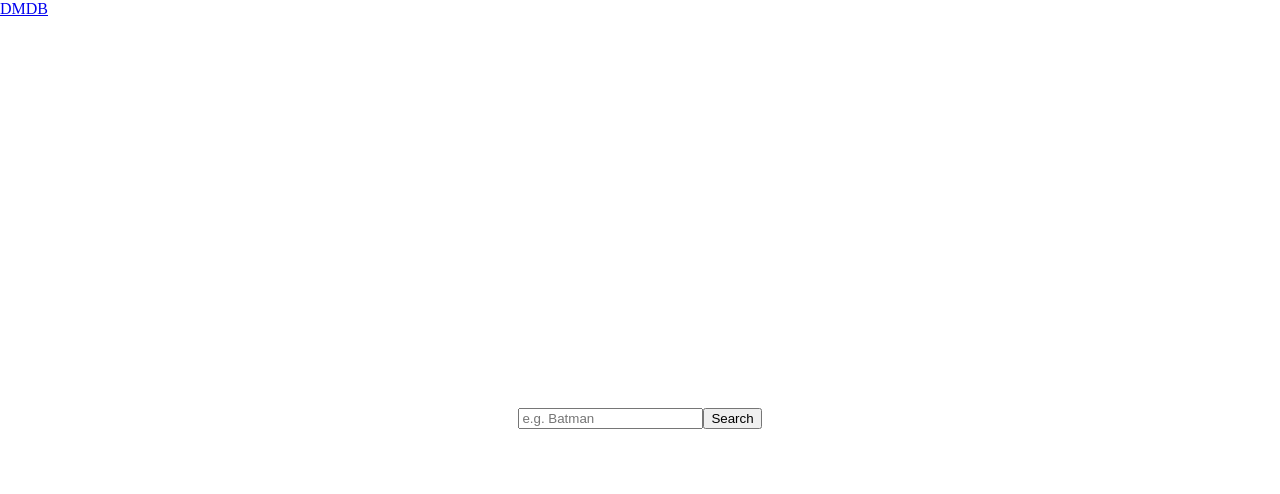
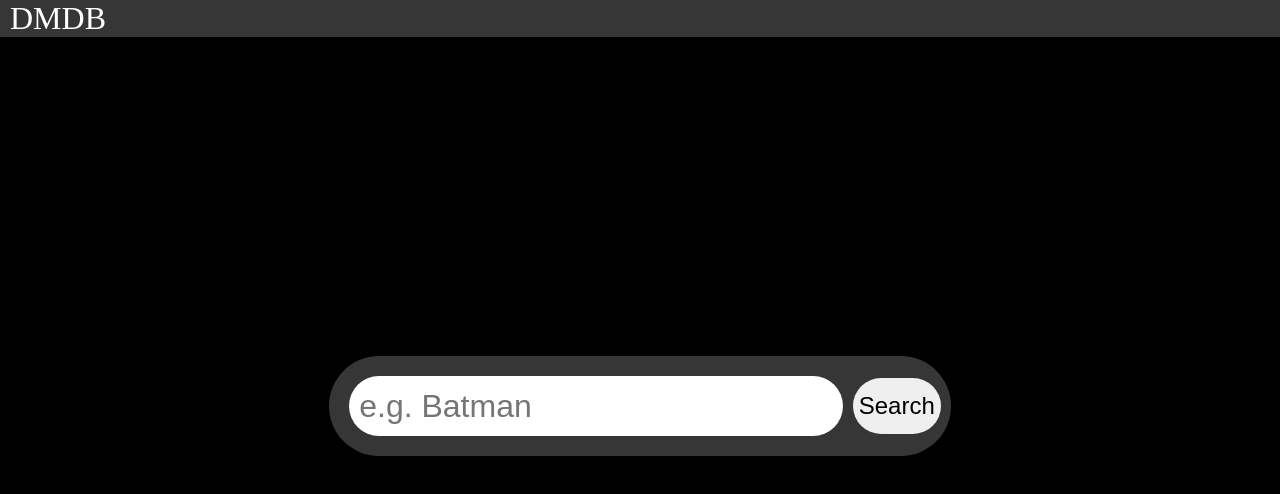
Before and after one commit to jrdriscoll17/driscoll-movie-database, a React (Create React App) app in the folder driscoll-movie-database-frontend/: page / in a window 1280 px wide. Shown: the top 494 px of the page. Built offline with nearby package versions, Linux system fonts and the light colour scheme; the HTML template or start-up script is replaced by a standard one.

Commit message:
CSS overhaul

```diff
--- a/driscoll-movie-database-frontend/src/App.css
+++ b/driscoll-movie-database-frontend/src/App.css
@@ -1,13 +1,9 @@
 html,
-body {
+body,
+#root {
   height: 100%;
   margin: 0;
+  padding: 0;
+  background-color: black;
+  box-sizing: border-box;
 }
-
-.form-container {
-  display: flex;
-  flex-flow: column;
-  height: 100vh;
-  align-items: center;
-  justify-content: center;
-}
--- a/driscoll-movie-database-frontend/src/App.js
+++ b/driscoll-movie-database-frontend/src/App.js
@@ -2,8 +2,9 @@ import React from 'react';
 import { BrowserRouter as Router, Route, Switch } from 'react-router-dom';
 import './App.css';
 import Home from './components/Home';
-import MovieConatiner from './components/movies/MovieConatiner';
-import NavBar from './components/NavBar';
+// import MovieConatiner from './components/movies/MovieConatiner';
+import Movies from './components/movies/Movies';
+import NavBar from './components/nav/NavBar';
 
 function App() {
   return (
@@ -11,7 +12,7 @@ function App() {
       <NavBar />
       <Switch>
         <Route exact path='/' component={Home} />
-        <Route path='/movies' component={MovieConatiner} />
+        <Route path='/movies' component={Movies} />
       </Switch>
     </Router>
   );
--- a/driscoll-movie-database-frontend/src/components/Home.js
+++ b/driscoll-movie-database-frontend/src/components/Home.js
@@ -1,5 +1,5 @@
 import React, { Component } from 'react';
-import SearchForm from './SearchForm';
+import SearchForm from './search/SearchForm';
 
 class Home extends Component {
   render() {
--- /dev/null
+++ b/driscoll-movie-database-frontend/src/components/movies/Movie.css
@@ -0,0 +1,28 @@
+ul {
+  list-style: none;
+}
+
+.movie-list-container {
+  display: flex;
+  justify-content: center;
+  width: 100vw;
+}
+.movie-list {
+  display: flex;
+  max-width: 70vw;
+  flex-wrap: wrap;
+}
+
+.movie-list-item {
+  margin: 10px;
+  max-width: min-content;
+}
+
+.movie-list-item img {
+  max-height: 300px;
+}
+
+.movie-list-item .label {
+  word-wrap: normal;
+  color: white;
+}
--- a/driscoll-movie-database-frontend/src/components/movies/MovieConatiner.js
+++ b/driscoll-movie-database-frontend/src/components/movies/MovieConatiner.js
@@ -1,12 +1,12 @@
 import React, { Component } from 'react';
 // import Movie from './Movie';
-import Movies from './Movies';
+// import Movies from './Movies';
 // import { Route, Switch } from 'react-router-dom';
 import { connect } from 'react-redux';
 
 class MovieContainer extends Component {
   render() {
-    return <Movies movies={this.props.movies} />;
+    return <></>;
   }
 }
 
--- a/driscoll-movie-database-frontend/src/components/movies/Movies.js
+++ b/driscoll-movie-database-frontend/src/components/movies/Movies.js
@@ -1,21 +1,32 @@
 import React, { Component } from 'react';
+import { connect } from 'react-redux';
+import './Movie.css';
 // import Movie from './Movie';
 
 class Movies extends Component {
   render() {
-    debugger;
+    // debugger;
     return (
-      <ul>
-        {this.props.movies.map((movie, index) => (
-          <li key={index}>
-            <img src={movie.Poster} alt='movie poster' />
-            <p>{movie.Title}</p>
-            <p>{movie.year}</p>
-          </li>
-        ))}
-      </ul>
+      <div className='movie-list-container'>
+        <ul className='movie-list'>
+          {this.props.movies.map((movie, index) => (
+            <li key={index} className='movie-list-item'>
+              <img src={movie.Poster} alt='movie poster' />
+              <p className='label'>
+                {movie.Title} ({movie.Year})
+              </p>
+            </li>
+          ))}
+        </ul>
+      </div>
     );
   }
 }
 
-export default Movies;
+const mapStateToProps = ({ movieReducer: { movies } }) => {
+  return {
+    movies,
+  };
+};
+
+export default connect(mapStateToProps)(Movies);
--- /dev/null
+++ b/driscoll-movie-database-frontend/src/components/nav/Nav.css
@@ -0,0 +1,22 @@
+.nav-container {
+  background-color: rgb(54, 54, 54);
+  display: flex;
+  max-height: min-content;
+}
+
+.nav-link {
+  margin-left: 10px;
+
+  font-size: 2rem;
+  align-self: center;
+}
+
+a,
+a:visited,
+a:hover,
+a:active,
+a:focus {
+  color: white;
+  text-decoration: none;
+  outline: none;
+}
--- a/driscoll-movie-database-frontend/src/components/NavBar.js
+++ b/driscoll-movie-database-frontend/src/components/nav/NavBar.js
@@ -1,5 +1,6 @@
 import { Link } from 'react-router-dom';
 import React from 'react';
+import './Nav.css';
 
 export default function NavBar() {
   return (
--- /dev/null
+++ b/driscoll-movie-database-frontend/src/components/search/Search.css
@@ -0,0 +1,50 @@
+.form-container {
+  display: flex;
+  flex-direction: column;
+  height: calc(100% - 62px);
+  align-items: center;
+  justify-content: center;
+  box-sizing: border-box;
+}
+
+.form {
+  display: flex;
+  width: 100%;
+  height: inherit;
+  align-items: center;
+  justify-content: center;
+}
+
+.movie-search {
+  flex-grow: 1;
+  max-width: 40vw;
+  height: 5vh;
+  font-size: 2rem;
+  border-radius: 40px;
+  margin: 10px;
+  border: none;
+  padding: 10px;
+}
+
+.search-button {
+  height: 7vh;
+  border: none;
+  font-size: 1.5rem;
+  border-radius: 45px;
+}
+
+.search-button:hover {
+  background-color: black;
+  color: white;
+}
+
+.input-container {
+  padding: 10px;
+  display: flex;
+  background-color: rgb(54, 54, 54);
+  height: max-content;
+  width: 47vw;
+  border-radius: 60px;
+  align-items: center;
+  justify-content: center;
+}
--- a/driscoll-movie-database-frontend/src/components/SearchForm.js
+++ b/driscoll-movie-database-frontend/src/components/search/SearchForm.js
@@ -1,7 +1,8 @@
 import React, { Component } from 'react';
 import { connect } from 'react-redux';
-import { fetchMovies } from '../actions/movies/movieActions';
+import { fetchMovies } from '../../actions/movies/movieActions';
 import { withRouter } from 'react-router';
+import './Search.css';
 
 class SearchForm extends Component {
   state = {
@@ -20,22 +21,20 @@ class SearchForm extends Component {
   };
 
   render() {
-    // if (this.props.redirectTo) {
-    //   this.props.history.push(`/movies/${this.state.search}`);
-    // }
     return (
       <div className='form-container'>
-        <form onSubmit={this.handleSubmit}>
+        <form onSubmit={this.handleSubmit} className='form'>
+          <p className='input-container'>
           <input
             type='text'
-            name='movie-search'
-            id='movie-search'
+            className='movie-search'
             placeholder='e.g. Batman'
             onChange={this.handleChange}
           />
-          <button type='submit' name='search'>
+          <button type='submit' className='search-button'>
             Search
           </button>
+          </p>
         </form>
       </div>
     );
```
